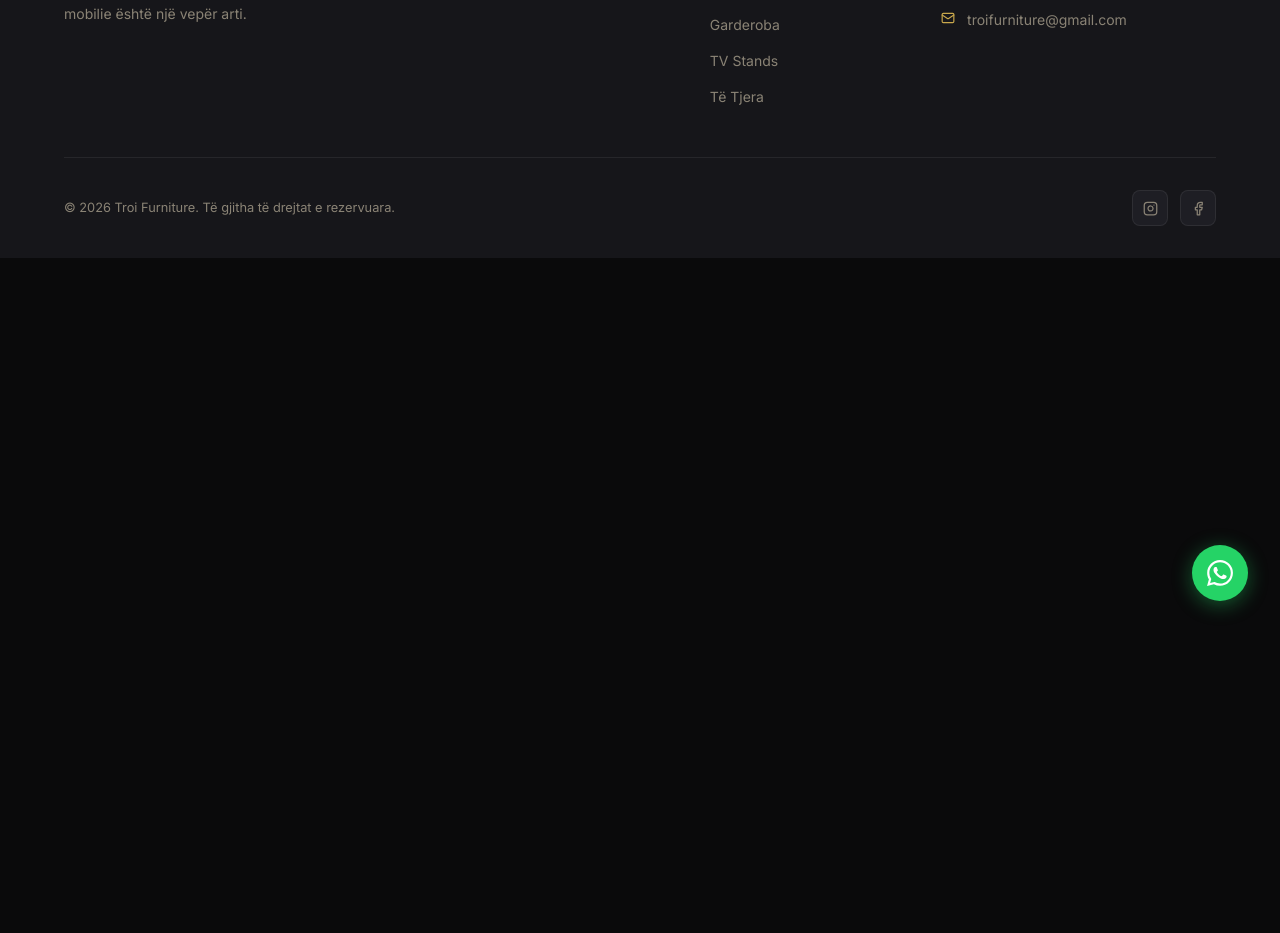
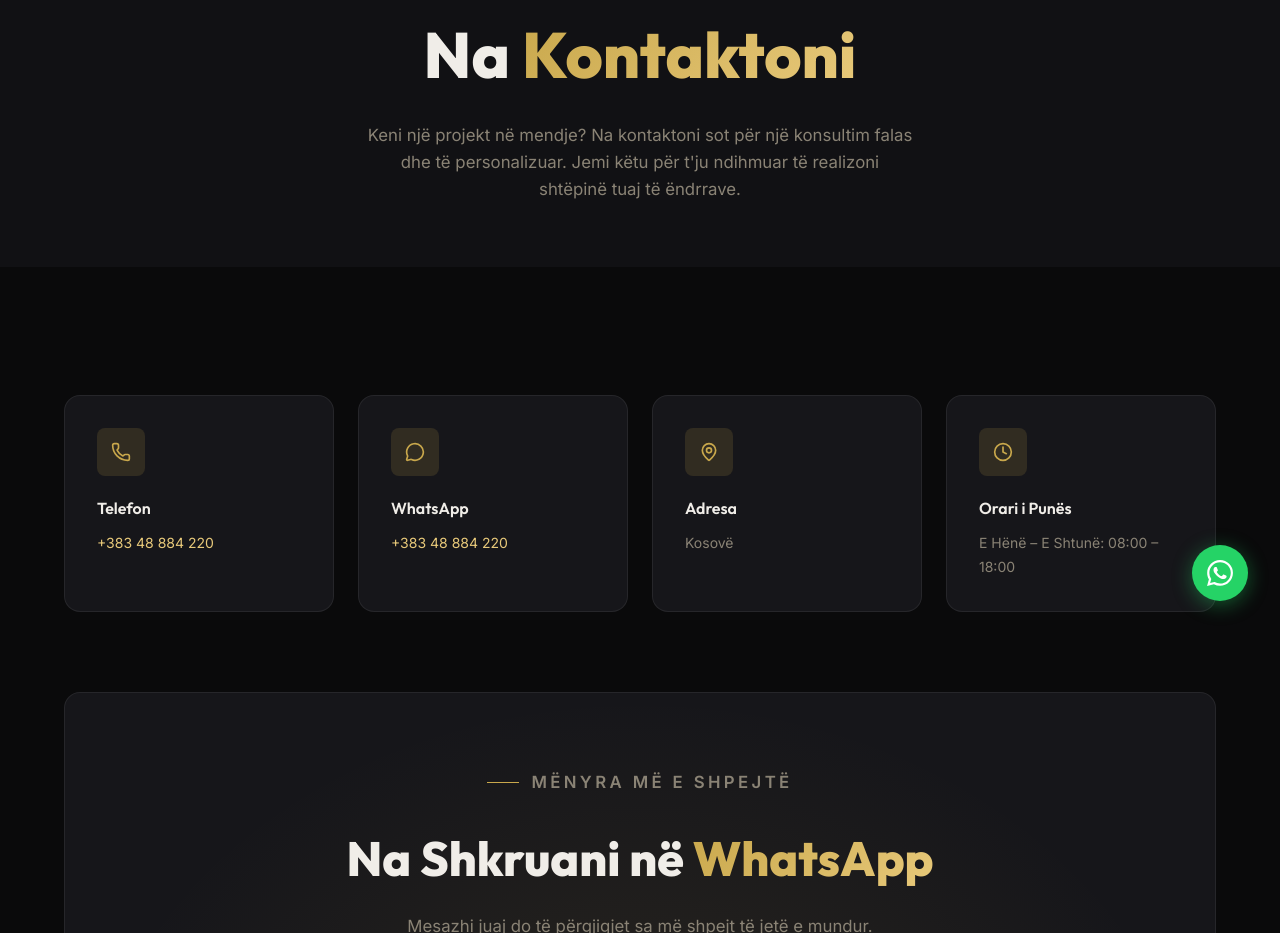
Before and after one commit to bardhh1/troi-furniture, a React (Vite) app: page /contact in a window 1280 px wide. Shown: the part 167-1100 px from the top of the page. Before the commit the page ends 800 px from the top, so only its background shows below. Built offline with nearby package versions, Linux system fonts and the light colour scheme.

Commit message:
feat: add new Contact page, integrate its route, and include a navigation link.

```diff
--- a/src/App.jsx
+++ b/src/App.jsx
@@ -3,6 +3,7 @@
 import Footer from './components/Footer';
 import Home from './pages/Home';
 import Gallery from './pages/Gallery';
+import Contact from './pages/Contact';
 
 /* WhatsApp floating button */
 function WAFloat() {
@@ -29,6 +30,7 @@
       <Routes>
         <Route path="/" element={<Home />} />
         <Route path="/gallery" element={<Gallery />} />
+        <Route path="/contact" element={<Contact />} />
       </Routes>
       <Footer />
       <WAFloat />
--- a/src/components/Navbar.jsx
+++ b/src/components/Navbar.jsx
@@ -21,6 +21,7 @@
   const links = [
     { to: '/', label: 'Home' },
     { to: '/gallery', label: 'Gallery' },
+    { to: '/contact', label: 'Contact' },
   ];
 
   return (
--- /dev/null
+++ b/src/pages/Contact.jsx
@@ -0,0 +1,161 @@
+import { useEffect, useRef } from 'react';
+import { ArrowRight, Phone, Mail, MapPin, Clock, MessageCircle } from 'lucide-react';
+
+/* Intersection Observer hook for scroll animations */
+function useFadeUp(threshold = 0.15) {
+  const ref = useRef(null);
+  useEffect(() => {
+    const el = ref.current;
+    if (!el) return;
+    const observer = new IntersectionObserver(
+      (entries) => {
+        entries.forEach((entry) => {
+          if (entry.isIntersecting) {
+            entry.target.classList.add('visible');
+          }
+        });
+      },
+      { threshold }
+    );
+    const items = el.querySelectorAll('.fade-up');
+    items.forEach((i) => observer.observe(i));
+    return () => observer.disconnect();
+  }, []);
+  return ref;
+}
+
+const contactInfo = [
+  {
+    icon: Phone,
+    title: 'Telefon',
+    value: '+383 48 884 220',
+    href: 'tel:+38348884220',
+  },
+  {
+    icon: MessageCircle,
+    title: 'WhatsApp',
+    value: '+383 48 884 220',
+    href: 'https://wa.me/38348884220',
+  },
+  {
+    icon: MapPin,
+    title: 'Adresa',
+    value: 'Kosovë',
+    href: null,
+  },
+  {
+    icon: Clock,
+    title: 'Orari i Punës',
+    value: 'E Hënë – E Shtunë: 08:00 – 18:00',
+    href: null,
+  },
+];
+
+export default function Contact() {
+  const sectionRef = useFadeUp();
+
+  return (
+    <main ref={sectionRef}>
+      {/* HERO */}
+      <div className="gallery-hero">
+        <div className="container">
+          <p className="section-label" style={{ justifyContent: 'center' }}>Na Gjeni</p>
+          <h1>Na <span className="gold-text">Kontaktoni</span></h1>
+          <p>
+            Keni një projekt në mendje? Na kontaktoni sot për një konsultim falas dhe të personalizuar.
+            Jemi këtu për t'ju ndihmuar të realizoni shtëpinë tuaj të ëndrrave.
+          </p>
+        </div>
+      </div>
+
+      {/* CONTACT CARDS + CTA */}
+      <section style={{ padding: 'var(--section-pd) 0', background: 'var(--color-bg)' }}>
+        <div className="container">
+          <div style={{
+            display: 'grid',
+            gridTemplateColumns: 'repeat(auto-fit, minmax(220px, 1fr))',
+            gap: '1.5rem',
+            marginBottom: '5rem',
+          }}>
+            {contactInfo.map(({ icon: Icon, title, value, href }, i) => (
+              <div
+                key={title}
+                className={`why-card fade-up delay-${i + 1}`}
+                style={{ cursor: href ? 'pointer' : 'default' }}
+                onClick={() => href && window.open(href, '_blank')}
+              >
+                <div className="why-icon">
+                  <Icon size={20} />
+                </div>
+                <p className="why-title">{title}</p>
+                <p className="why-desc" style={{ color: href ? 'var(--color-gold-light)' : undefined }}>
+                  {value}
+                </p>
+              </div>
+            ))}
+          </div>
+
+          {/* WhatsApp CTA block */}
+          <div className="cta-inner fade-up" style={{ marginBottom: '5rem' }}>
+            <p className="section-label" style={{ justifyContent: 'center', marginBottom: '1.5rem' }}>
+              Mënyra Më e Shpejtë
+            </p>
+            <h2 style={{
+              fontFamily: 'var(--font-heading)',
+              fontSize: 'clamp(2rem, 4vw, 3rem)',
+              fontWeight: 800,
+              marginBottom: '1rem',
+              position: 'relative',
+            }}>
+              Na Shkruani në <span className="gold-text">WhatsApp</span>
+            </h2>
+            <p style={{
+              color: 'var(--color-text-muted)',
+              fontSize: '1.05rem',
+              maxWidth: '50ch',
+              margin: '0 auto 2.5rem',
+              position: 'relative',
+            }}>
+              Mesazhi juaj do të përgjigjet sa më shpejt të jetë e mundur. Përshkruani projektin tuaj dhe ne do t'ju japim një ofertë pa pagesë.
+            </p>
+            <a
+              href="https://wa.me/38348884220"
+              target="_blank"
+              rel="noopener noreferrer"
+              className="btn btn-gold"
+            >
+              Hap WhatsApp <ArrowRight size={16} />
+            </a>
+          </div>
+
+          {/* Process reminder */}
+          <div style={{ textAlign: 'center', marginBottom: '3rem' }}>
+            <p className="section-label fade-up" style={{ justifyContent: 'center' }}>Si Funksionon</p>
+            <h2 className="section-title fade-up delay-1" style={{ marginBottom: '3rem' }}>
+              Nga Kontakti deri te <span className="gold-text">Produkti Final</span>
+            </h2>
+          </div>
+
+          <div style={{
+            display: 'grid',
+            gridTemplateColumns: 'repeat(auto-fit, minmax(200px, 1fr))',
+            gap: '2rem',
+          }}>
+            {[
+              { num: '01', title: 'Na Kontaktoni', desc: 'Dërgoni mesazh ose telefononi — konsultimi është plotësisht falas.' },
+              { num: '02', title: 'Diskutojmë Projektin', desc: 'Bisedojmë për nevojat, stilin dhe buxhetin tuaj.' },
+              { num: '03', title: 'Oferta & Dizajni', desc: 'Ju prezantojmë ofertën dhe konceptin e personalizuar.' },
+              { num: '04', title: 'Prodhimi & Dorëzimi', desc: 'Krijojmë dhe instalojmë mobiliet tuaja me profesionalizëm.' },
+            ].map(({ num, title, desc }, i) => (
+              <div key={num} className={`process-step fade-up delay-${i + 1}`}>
+                <div className="step-number">{num}</div>
+                <p className="step-title">{title}</p>
+                <p className="step-desc">{desc}</p>
+              </div>
+            ))}
+          </div>
+        </div>
+      </section>
+    </main>
+  );
+}
```
